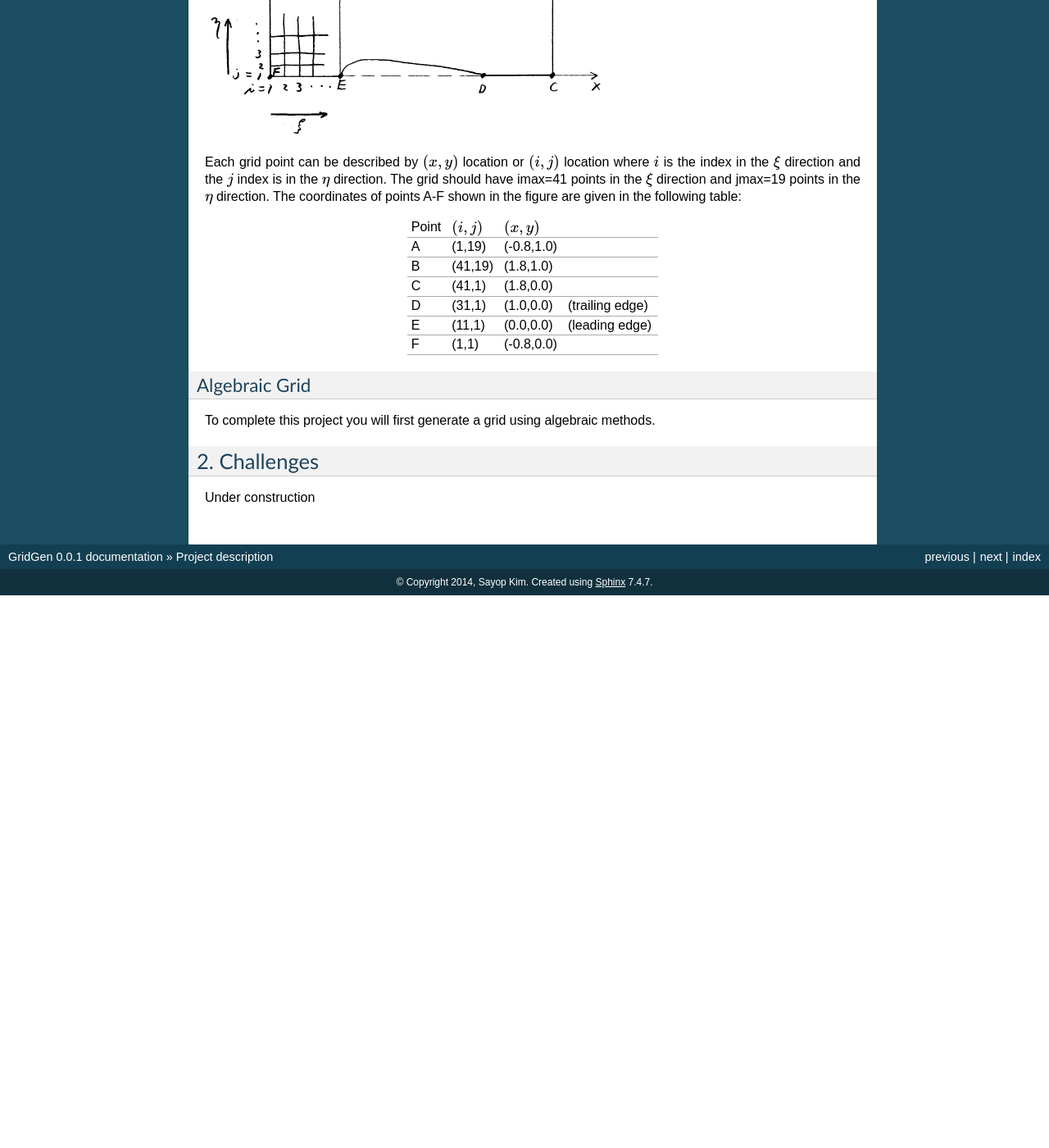
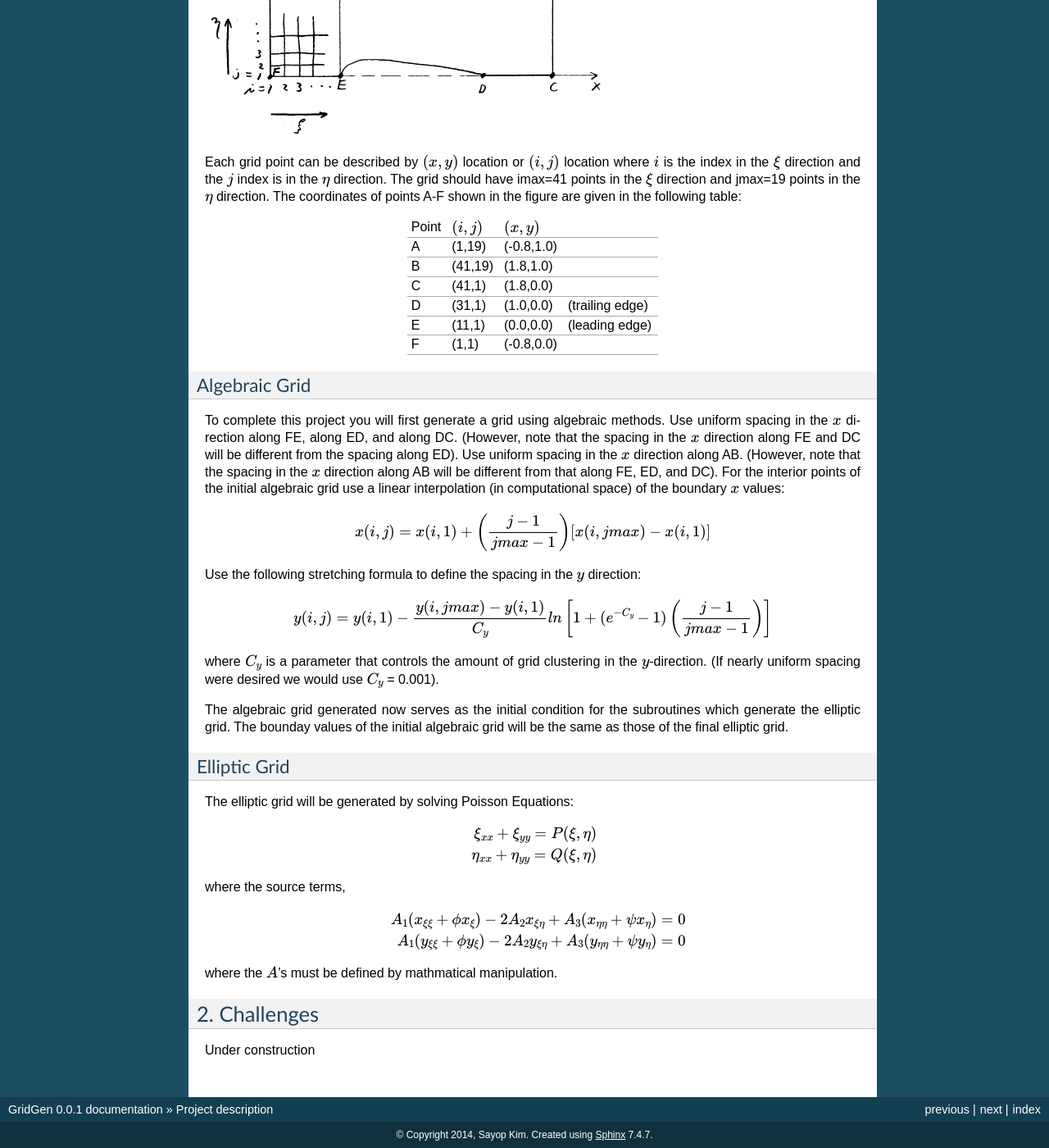
Before and after one commit to sayop/GridGen, a Sphinx documentation site: the page built from docs/source/PrjDescription/contents.rst, in a window 1280 px wide and 1400 px high, scrolled down 470 px. Shown: the whole window at 82% size. Built offline with Sphinx 7.4.7, drawn with Linux system fonts in a browser that asks for light colours; before the commit the page ends 1196 px from its top, so only the background shows below that.

Commit message:
minor change in docs

```diff
--- a/docs/source/PrjDescription/contents.rst
+++ b/docs/source/PrjDescription/contents.rst
@@ -38,7 +38,38 @@ Each grid point can be described by :math:`(x,y)` location or :math:`(i,j)` loca
 Algebraic Grid
 ++++++++++++++
 
-To complete this project you will first generate a grid using algebraic methods.
+To complete this project you will first generate a grid using algebraic methods. Use uniform spacing in the :math:`x` direction along FE, along ED, and along DC. (However, note that the spacing in the :math:`x` direction along FE and DC will be different from the spacing along ED). Use uniform spacing in the :math:`x` direction along AB. (However, note that the spacing in the :math:`x` direction along AB will be different from that along FE, ED, and DC). For the interior points of the initial algebraic grid use a linear interpolation (in computational space) of the boundary :math:`x` values:
+
+.. math::
+   x(i,j) = x(i,1) + \left ( \frac{j-1}{jmax-1} \right ) [x(i,jmax) - x(i,1)]
+
+Use the following stretching formula to define the spacing in the :math:`y` direction:
+
+.. math::
+   y(i,j) = y(i,1) - \frac{y(i,jmax)-y(i,1)}{C_{y}} ln \left [ 1 + (e^{-C_{y}} - 1) \left ( \frac{j-1}{jmax-1} \right ) \right ]
+
+where :math:`C_{y}` is a parameter that controls the amount of grid clustering in the :math:`y`-direction. (If nearly uniform spacing were desired we would use :math:`C_{y}` = 0.001).
+
+The algebraic grid generated now serves as the initial condition for the subroutines which generate the elliptic grid. The bounday values of the initial algebraic grid will be the same as those of the final elliptic grid.
+
+Elliptic Grid
++++++++++++++
+
+The elliptic grid will be generated by solving Poisson Equations:
+
+.. math::
+   \xi_{xx} + \xi_{yy} = P(\xi,\eta)
+
+   \eta_{xx} + \eta_{yy} = Q(\xi,\eta)
+
+where the source terms,
+
+.. math::
+   A_{1} (x_{\xi\xi} + \phi x_{\xi}) - 2A_{2} x_{\xi\eta} + A_{3}(x_{\eta\eta} + \psi x_{\eta}) = 0
+
+   A_{1} (y_{\xi\xi} + \phi y_{\xi}) - 2A_{2} y_{\xi\eta} + A_{3}(y_{\eta\eta} + \psi y_{\eta}) = 0
+
+where the :math:`A`'s must be defined by mathmatical manipulation.
 
 
 2. Challenges
```
Also changed, not shown: 5 other files.
